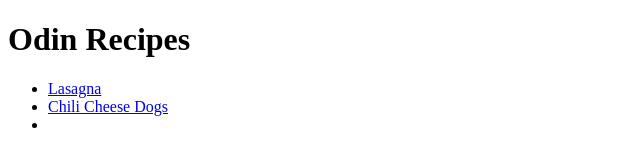
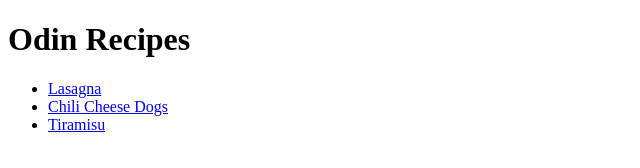
Before and after one commit to itsbrandongarza/odin-recipes, a plain HTML site: page index.html in a window 1280 px wide. Shown: the full height of the page, 0-640 px from the left. Drawn offline with Linux system fonts and the light colour scheme.

Commit message:
Add third recipe link

```diff
--- a/index.html
+++ b/index.html
@@ -10,7 +10,7 @@
         <ul>
             <li><a href="./recipes/lasagna.html">Lasagna</a></li>
             <li><a href="./recipes/chili-cheese-dogs.html">Chili Cheese Dogs</a></li>
-            <li></li>
+            <li><a href="./recipes/tiramisu.html">Tiramisu</a></li>
         </ul>
     </body>
 </html>
```
